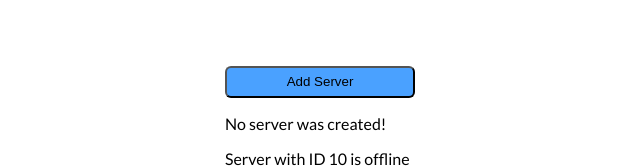
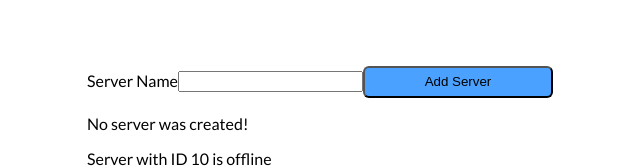
Before and after one commit to mattyl006/angular-learning, an Angular app in the folder my-first-app/: page / in a window 1280 px wide. Shown: the part 147-315 px from the top of the page, without its empty margins (320-960 px from the left). Built offline with nearby package versions, Linux system fonts and the light colour scheme.

Commit message:
passing data by event binding

```diff
--- a/my-first-app/src/app/servers/servers.component.html
+++ b/my-first-app/src/app/servers/servers.component.html
@@ -1,3 +1,9 @@
+<label for="server-control">Server Name</label>
+<input
+  id="server-control"
+  name="server-control"
+  type="text"
+  (input)="onUpdateServerName($event)">
 <button class="server-button" [disabled] = "!allowNewServer" (click)="onCreateServer()">
   Add Server
 </button>
--- a/my-first-app/src/app/servers/servers.component.ts
+++ b/my-first-app/src/app/servers/servers.component.ts
@@ -22,4 +22,8 @@ export class ServersComponent implements OnInit {
   onCreateServer(): void {
     this.serverCreationStatus = 'Server was created!';
   }
+
+  onUpdateServerName(event : any): void {
+    console.log(event);
+  }
 }
```
